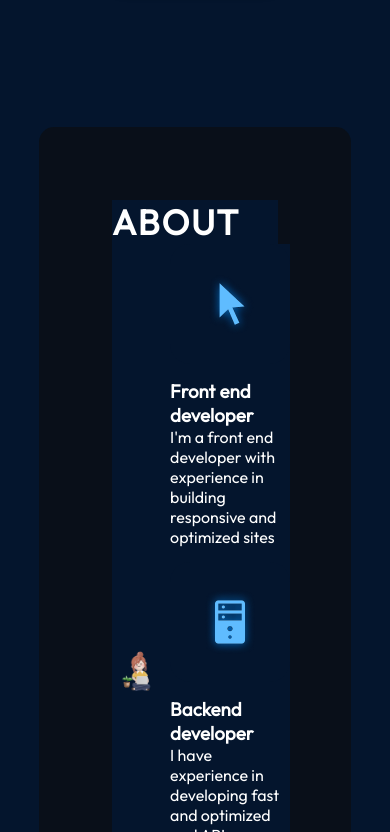
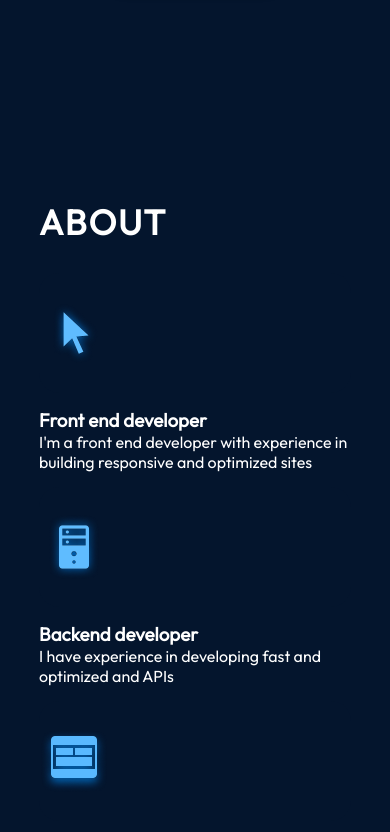
Before and after one commit to Dikshasharmaa/ResponsivePortfolio, a React (Create React App) app: page / in a window 390 px wide. Shown: the part 932-1764 px from the top of the page. Built offline with nearby package versions, Linux system fonts and the light colour scheme.

Commit message:
Completed the about component

```diff
--- a/src/components/About/About.jsx
+++ b/src/components/About/About.jsx
@@ -3,7 +3,7 @@ import { getImageUrl } from "../../utils";
 import styles from "./About.module.css";
 
 export const About =()=>{
-    return <section className={styles.container}>
+    return <section className={styles.container} id ="about">
         <h2 className={styles.title}>About</h2>
         <div className={styles.content}><img src={getImageUrl("about/aboutImage.png")} alt="Me siting with a laptop" className={styles.aboutImage}/>
         <ul className={styles.aboutItems}>
--- a/src/components/About/About.module.css
+++ b/src/components/About/About.module.css
@@ -41,7 +41,36 @@
     background-image: linear-gradient(90deg, rgba(165, 215, 232, 0.42)0%,
     rgba(255, 255, 255, 0)100%);
     background-size: 0 100%;
+    background-repeat: no-repeat;
+    transition: 0.4s;
 }
 .aboutItem:hover{
     background-size: 100% 100%;
 }
+.aboutItem h3{
+    font-size: 25px;
+    font-weight: 600;
+}
+.aboutItem p{
+    font-size: 25px;
+}
+@media screen and (max-width:830px){
+    .container {
+        background-color:transparent;
+        padding-left: 0;
+        padding-right: 0;
+    }
+    .content{
+        flex-direction: column;
+    }
+    .aboutImage{
+        display: none;
+    }
+    .aboutItems{
+        margin-top: 29px;
+    }
+    .aboutItem{
+        padding-left: 0;
+        padding-right: 0;
+    }
+}
```
